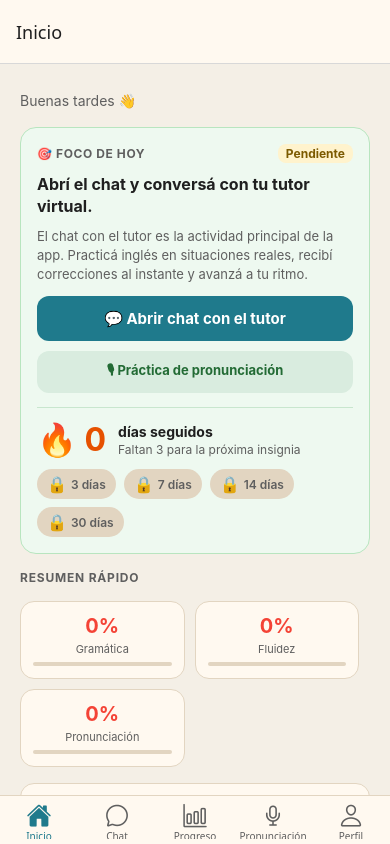
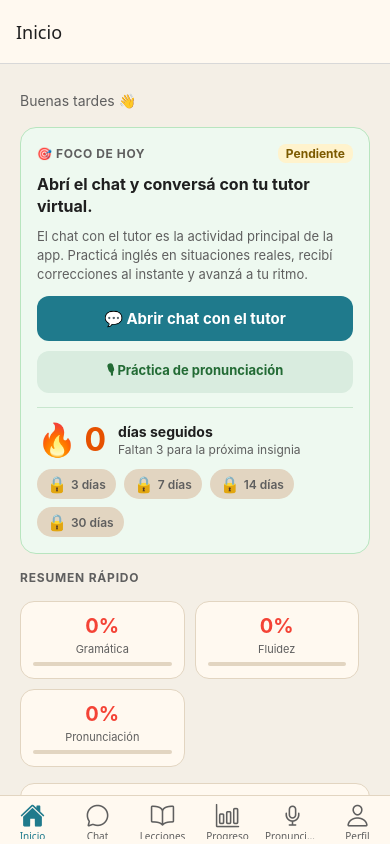
Before and after one commit to hbrunet/EEIA, a React Native app: screen / in a window 390 px wide. Built offline with nearby package versions, Linux system fonts and the light colour scheme; no server answers.

Commit message:
agregado de ejercicios estructurados

```diff
--- a/src/navigation/MainTabs.tsx
+++ b/src/navigation/MainTabs.tsx
@@ -5,6 +5,7 @@ import { createBottomTabNavigator } from "@react-navigation/bottom-tabs";
 import { Ionicons } from "@expo/vector-icons";
 import { HomeScreen } from "../screens/HomeScreen";
 import { ChatScreen } from "../screens/ChatScreen";
+import { LessonsScreen } from "../screens/LessonsScreen";
 import { ProgressScreen } from "../screens/ProgressScreen";
 import { AccentsScreen } from "../screens/AccentsScreen";
 import { ProfileScreen } from "../screens/ProfileScreen";
@@ -18,6 +19,7 @@ type IoniconsName = React.ComponentProps<typeof Ionicons>["name"];
 const TAB_ICONS: Record<string, { active: IoniconsName; inactive: IoniconsName }> = {
   Home:     { active: "home",           inactive: "home-outline" },
   Chat:     { active: "chatbubble",     inactive: "chatbubble-outline" },
+  Lessons:  { active: "book",           inactive: "book-outline" },
   Progress: { active: "bar-chart",      inactive: "bar-chart-outline" },
   Accents:  { active: "mic",            inactive: "mic-outline" },
   Profile:  { active: "person",         inactive: "person-outline" },
@@ -26,6 +28,7 @@ const TAB_ICONS: Record<string, { active: IoniconsName; inactive: IoniconsName }
 const TAB_LABELS: Record<string, string> = {
   Home:     "Inicio",
   Chat:     "Chat",
+  Lessons:  "Lecciones",
   Progress: "Progreso",
   Accents:  "Pronunciación",
   Profile:  "Perfil",
@@ -117,6 +120,7 @@ export function MainTabs() {
       >
         <Tab.Screen name="Home" component={HomeScreen} options={{ title: "Inicio" }} />
         <Tab.Screen name="Chat" component={ChatScreen} options={{ title: "Chat con tutor" }} />
+        <Tab.Screen name="Lessons" component={LessonsScreen} options={{ title: "Lección del día" }} />
         <Tab.Screen name="Progress" component={ProgressScreen} options={{ title: "Mi progreso" }} />
         <Tab.Screen name="Accents" component={AccentsScreen} options={{ title: "Entrenamiento" }} />
         <Tab.Screen name="Profile" component={ProfileScreen} options={{ title: "Tu perfil" }} />
```
